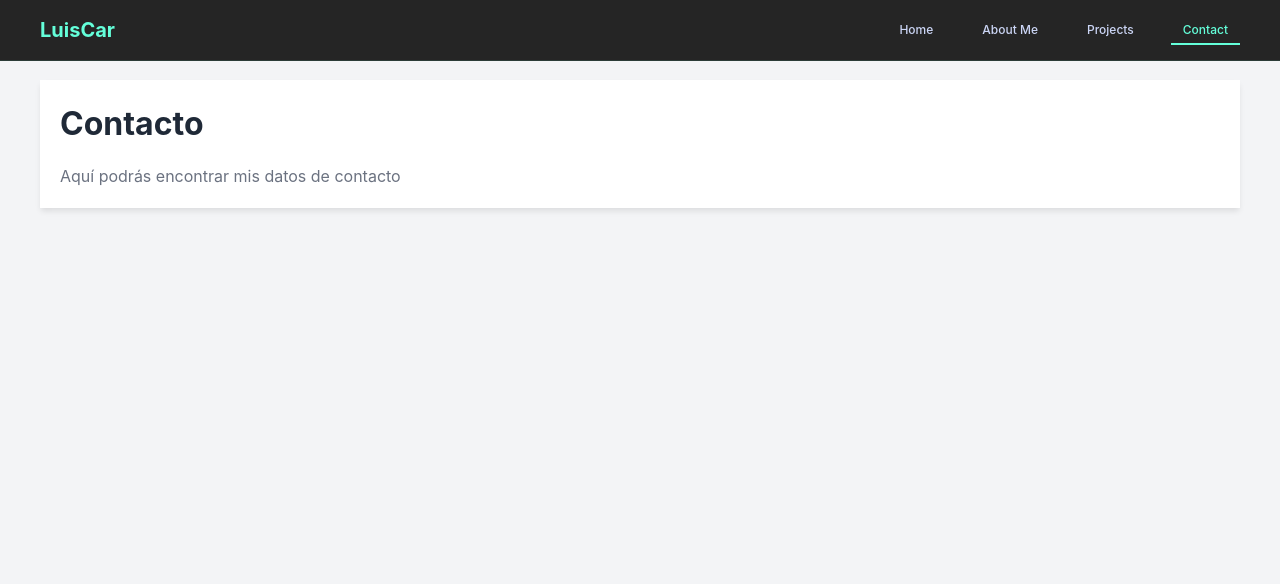
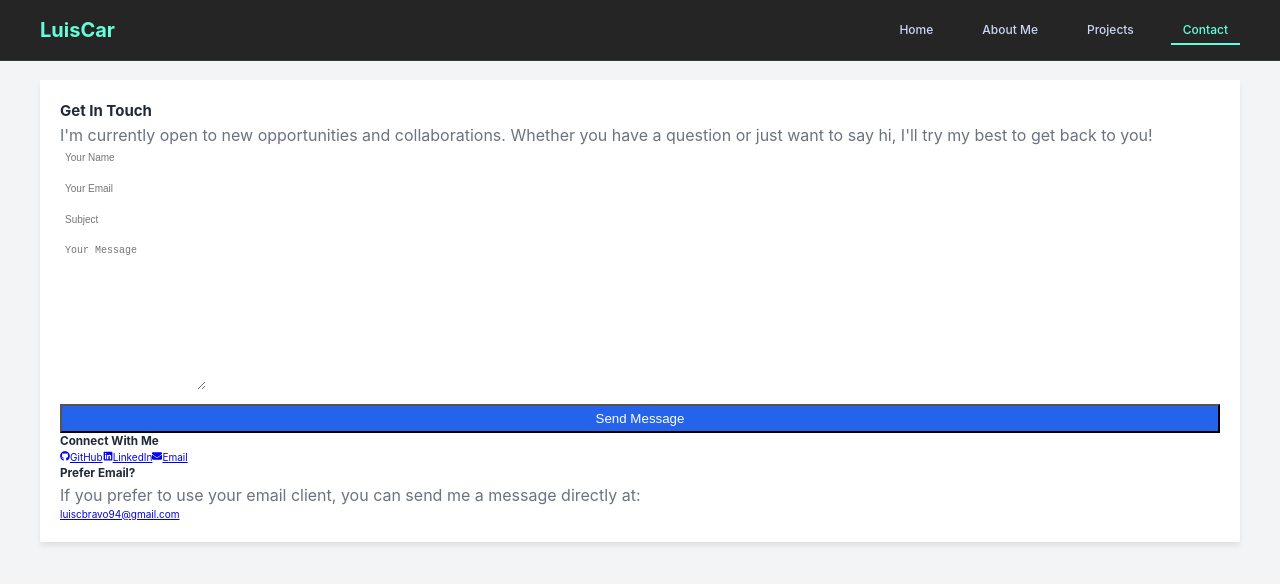
Before and after one commit to LuisCar09/personal_landing_page, a React (Vite) app in the folder personal_landing/: page /contact in a window 1280 px wide. Shown: the top 584 px of the page. Built offline with nearby package versions, Linux system fonts and the light colour scheme; the HTML template or start-up script is replaced by a standard one.

Commit message:
feat: implement EmailJS for contact form with environment variables

```diff
--- a/personal_landing/src/pages/Contact.jsx
+++ b/personal_landing/src/pages/Contact.jsx
@@ -1,14 +1,194 @@
-import React from 'react';
+import React, { useState, useRef } from 'react';
+import { FaGithub, FaLinkedin, FaEnvelope, FaTwitter } from 'react-icons/fa';
+import emailjs from '@emailjs/browser';
 import '../styles/Contact.css';
 
 const Contact = () => {
+  const form = useRef();
+  const [formData, setFormData] = useState({
+    name: '',
+    email: '',
+    subject: '',
+    message: ''
+  });
+
+  const [isSubmitting, setIsSubmitting] = useState(false);
+  const [submitStatus, setSubmitStatus] = useState(null);
+
+  const handleChange = (e) => {
+    const { name, value } = e.target;
+    setFormData(prev => ({
+      ...prev,
+      [name]: value
+    }));
+  };
+
+  const handleSubmit = async (e) => {
+    e.preventDefault();
+    setIsSubmitting(true);
+
+    try {
+      const result = await emailjs.sendForm(
+        import.meta.env.VITE_EMAILJS_SERVICE_ID,
+        import.meta.env.VITE_EMAILJS_TEMPLATE_ID,
+        form.current,
+        import.meta.env.VITE_EMAILJS_PUBLIC_KEY
+      );
+
+      console.log(result.text);
+      setSubmitStatus('success');
+      setFormData({
+        name: '',
+        email: '',
+        subject: '',
+        message: ''
+      });
+    } catch (error) {
+      console.error(error.text);
+      setSubmitStatus('error');
+    } finally {
+      setIsSubmitting(false);
+      setTimeout(() => setSubmitStatus(null), 3000);
+    }
+  };
+
+  const socialLinks = [
+    {
+      name: 'GitHub',
+      icon: <FaGithub />,
+      url: 'https://github.com/LuisCar09'
+    },
+    {
+      name: 'LinkedIn',
+      icon: <FaLinkedin />,
+      url: 'https://www.linkedin.com/in/luis-carlos-bravo-a-012533352/'
+    },
+    {
+      name: 'Email',
+      icon: <FaEnvelope />,
+      url: 'mailto:luiscbravo94@gmail.com'
+    }
+  ];
+
   return (
-    <main className="contact">
-      <section className="contact-content">
-        <h1>Contacto</h1>
-        <p>Aquí podrás encontrar mis datos de contacto</p>
-      </section>
-    </main>
+    <div className="contact">
+      <div className="contact-container">
+        <div className="contact-content">
+          <div className="contact-header">
+            <h2>Get In Touch</h2>
+            <p>
+              I'm currently open to new opportunities and collaborations.
+              Whether you have a question or just want to say hi, I'll try my
+              best to get back to you!
+            </p>
+          </div>
+
+          <div className="contact-grid">
+            <div className="contact-form-container">
+              <form ref={form} className="contact-form" onSubmit={handleSubmit}>
+                <div className="form-group">
+                  <input
+                    type="text"
+                    name="name"
+                    value={formData.name}
+                    onChange={handleChange}
+                    placeholder="Your Name"
+                    required
+                  />
+                  <span className="focus-border"></span>
+                </div>
+
+                <div className="form-group">
+                  <input
+                    type="email"
+                    name="email"
+                    value={formData.email}
+                    onChange={handleChange}
+                    placeholder="Your Email"
+                    required
+                  />
+                  <span className="focus-border"></span>
+                </div>
+
+                <div className="form-group">
+                  <input
+                    type="text"
+                    name="subject"
+                    value={formData.subject}
+                    onChange={handleChange}
+                    placeholder="Subject"
+                    required
+                  />
+                  <span className="focus-border"></span>
+                </div>
+
+                <div className="form-group">
+                  <textarea
+                    name="message"
+                    value={formData.message}
+                    onChange={handleChange}
+                    placeholder="Your Message"
+                    required
+                  ></textarea>
+                  <span className="focus-border"></span>
+                </div>
+
+                <button
+                  type="submit"
+                  className={`submit-button ${isSubmitting ? 'submitting' : ''}`}
+                  disabled={isSubmitting}
+                >
+                  {isSubmitting ? 'Sending...' : 'Send Message'}
+                </button>
+
+                {submitStatus && (
+                  <div className={`submit-status ${submitStatus}`}>
+                    {submitStatus === 'success'
+                      ? '✓ Message sent successfully!'
+                      : '× There was an error sending your message.'}
+                  </div>
+                )}
+              </form>
+            </div>
+
+            <div className="contact-info">
+              <div className="social-links">
+                <h3>Connect With Me</h3>
+                <div className="social-grid">
+                  {socialLinks.map((link, index) => (
+                    <a
+                      key={index}
+                      href={link.url}
+                      target="_blank"
+                      rel="noopener noreferrer"
+                      className="social-link"
+                    >
+                      {link.icon}
+                      <span>{link.name}</span>
+                    </a>
+                  ))}
+                </div>
+              </div>
+
+              <div className="contact-alternative">
+                <h3>Prefer Email?</h3>
+                <p>
+                  If you prefer to use your email client, you can send me a message directly at:
+                </p>
+                <a
+                  href="mailto:luiscbravo94@gmail.com"
+                  className="email-link"
+                  target="_blank"
+                  rel="noopener noreferrer"
+                >
+                  luiscbravo94@gmail.com
+                </a>
+              </div>
+            </div>
+          </div>
+        </div>
+      </div>
+    </div>
   );
 };
 
```
